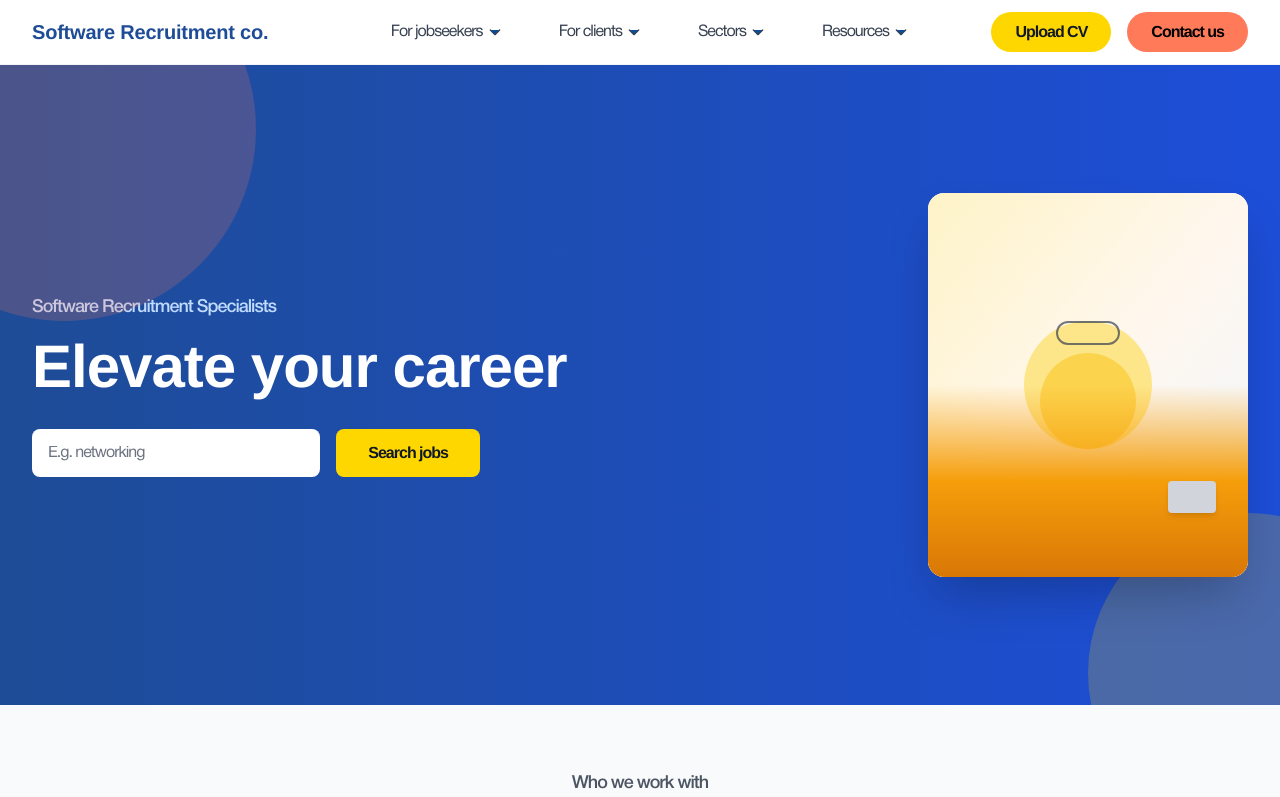
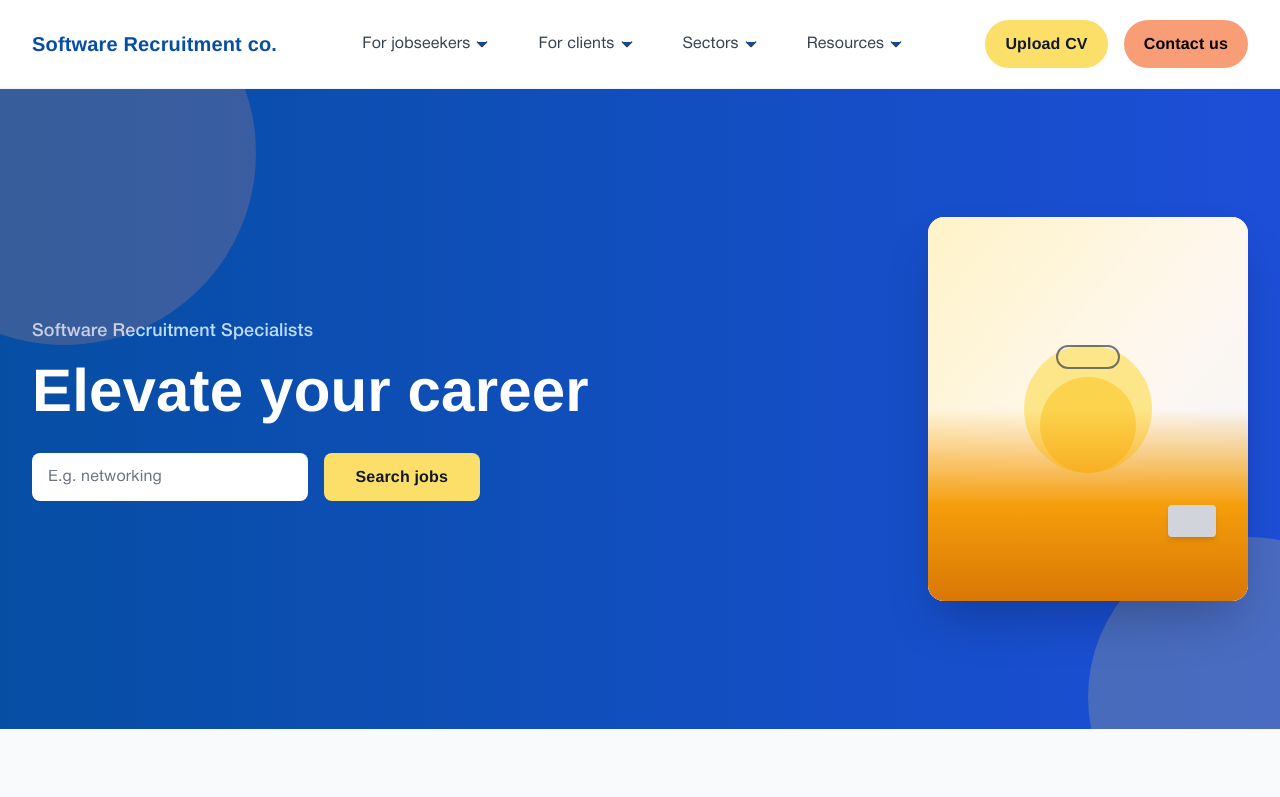
Before and after one commit to abdulmuhaimin-work/sourceflow, a React (Create React App) app: page / in a window 1280 px wide. Shown: the top 797 px of the page. Built offline with nearby package versions, Linux system fonts and the light colour scheme.

Commit message:
fix: complete Navbar

```diff
--- a/src/components/Navbar.jsx
+++ b/src/components/Navbar.jsx
@@ -6,16 +6,12 @@ const Navbar = () => {
 
   return (
     <nav className="bg-white shadow-sm border-b border-gray-100">
-      <div className="max-w-7xl mx-auto px-4 sm:px-6 lg:px-8">
-        <div className="flex justify-between items-center h-16">
+      <div className="max-w-7xl mx-auto px-4 sm:px-6 lg:px-8 py-5">
+        <div className="flex justify-between items-center">
           {/* Logo */}
           <div className="flex-shrink-0">
             <h1
-              className="text-xl font-bold text-primary-blue tracking-[-0.01em]"
-              style={{
-                fontFamily: 'Helvetica Neue, Helvetica, Inter, Arial, sans-serif',
-                fontWeight: 700
-              }}
+              className="text-xl font-bold text-primary-blue"
             >
               Software Recruitment co.
             </h1>
@@ -23,7 +19,7 @@ const Navbar = () => {
 
           {/* Desktop Navigation */}
           <div className="hidden md:block">
-            <div className="ml-10 flex items-baseline space-x-8">
+            <div className="ml-1 flex items-baseline space-x-6">
                               <div className="relative group">
                   <button className="text-gray-700 hover:text-primary-blue px-3 py-2 text-[16px] font-normal leading-[100%] tracking-[0%] flex items-center">
                     For jobseekers
@@ -61,10 +57,10 @@ const Navbar = () => {
 
           {/* Action Buttons */}
           <div className="hidden md:flex items-center space-x-4">
-            <button className="btn-secondary rounded-[30px] font-bold">
+            <button className="btn-secondary px-5 py-3 rounded-[30px] font-bold">
               Upload CV
             </button>
-            <button className="btn-primary rounded-[30px] font-bold text-black">
+            <button className="btn-primary px-5 py-3 rounded-[30px] font-bold text-black">
               Contact us
             </button>
           </div>
@@ -95,8 +91,8 @@ const Navbar = () => {
               <a href="#" className="text-gray-700 hover:text-primary-blue block px-3 py-2 text-base font-medium">Sectors</a>
               <a href="#" className="text-gray-700 hover:text-primary-blue block px-3 py-2 text-base font-medium">Resources</a>
               <div className="flex flex-col space-y-2 pt-4">
-                <button className="btn-secondary rounded-[30px]">Upload CV</button>
-                <button className="btn-primary rounded-[30px]">Contact us</button>
+                <button className="btn-secondary px-5 py-3 rounded-[30px]">Upload CV</button>
+                <button className="btn-primary px-5 py-3 rounded-[30px]">Contact us</button>
               </div>
             </div>
           </div>
--- a/src/index.css
+++ b/src/index.css
@@ -9,7 +9,7 @@
 @layer base {
   html {
     font-family: 'Helvetica Neue', 'Helvetica', 'Arial', sans-serif;
-    letter-spacing: -1px;
+    letter-spacing: 0.01em;
   }
 }
 
--- a/tailwind.config.js
+++ b/tailwind.config.js
@@ -7,17 +7,14 @@ module.exports = {
     extend: {
       colors: {
         primary: {
-          blue: '#1e4c96',
-          orange: '#ff7a59',
-          yellow: '#ffd700',
+          blue: '#064EA4',
+          orange: '#F99D76',
+          yellow: '#FCDF69',
         }
       },
       fontFamily: {
         'helvetica': ['Helvetica Neue', 'Helvetica', 'Inter', 'Arial', 'sans-serif'],
       },
-      letterSpacing: {
-        DEFAULT: '-1px',
-      }
     },
   },
   plugins: [],
```
